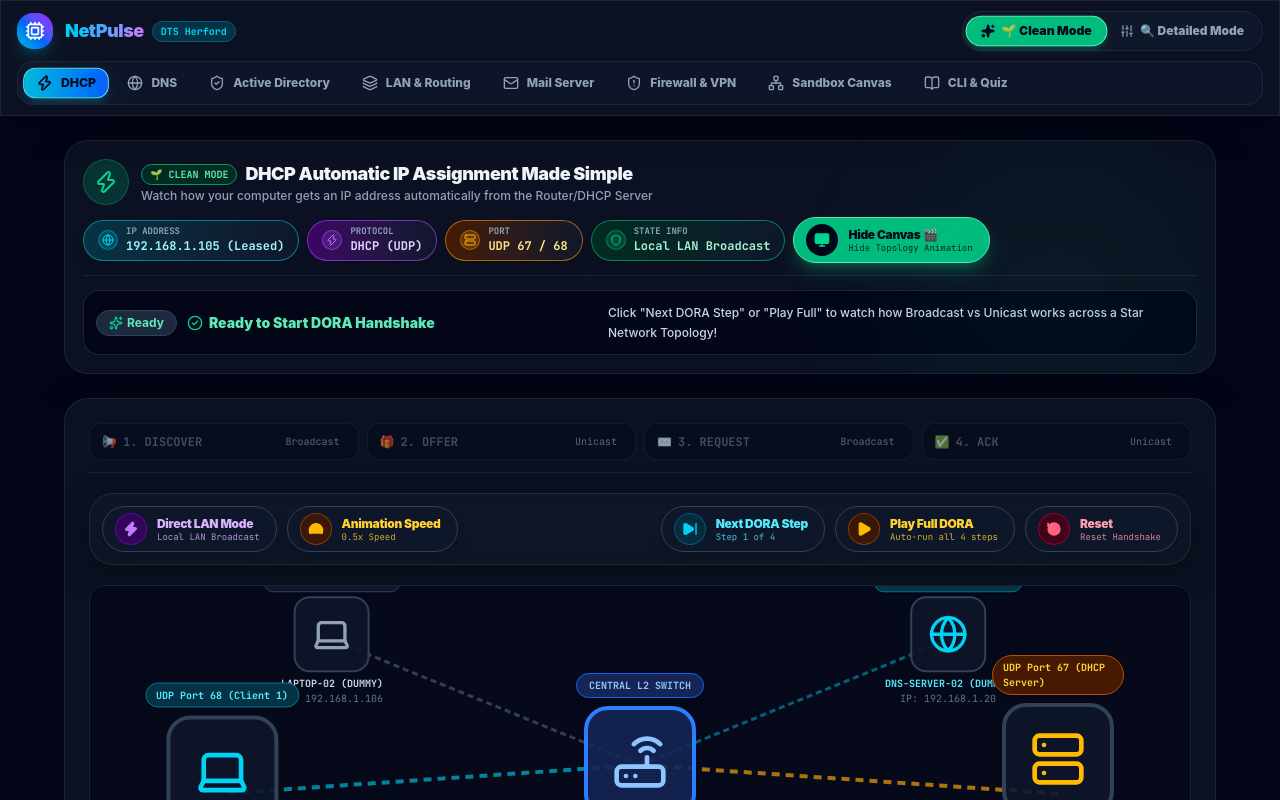
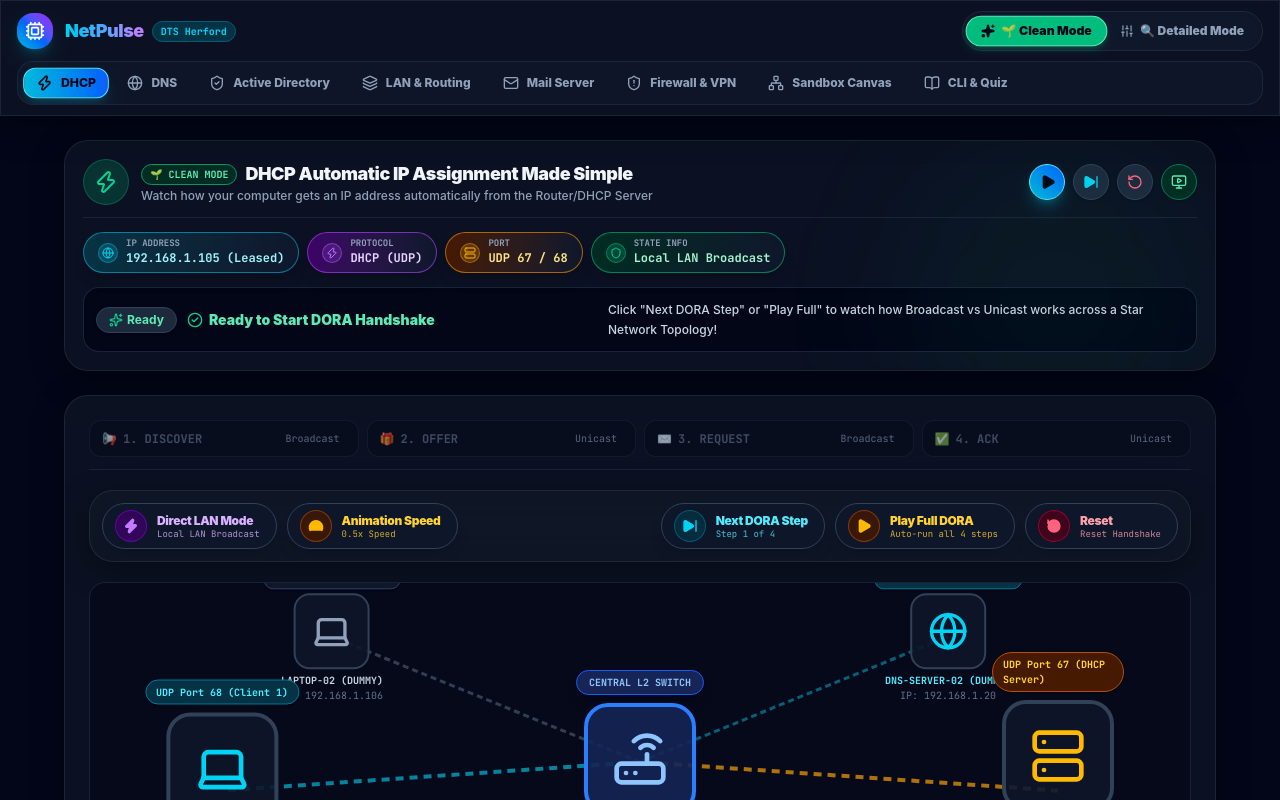
Before and after one commit to aessabiri/interactive_networking, a React (Vite) app: page / in a window 1280 px wide. Shown: the top 800 px of the page. Built offline with nearby package versions, Linux system fonts and the light colour scheme.

Commit message:
feat: move Play, Pause, Next Step, Reset, and Canvas buttons to top-right icon-only circle toolbar on CleanWidget

```diff
--- a/src/components/active-directory/ADModule.jsx
+++ b/src/components/active-directory/ADModule.jsx
@@ -325,6 +325,10 @@
           actionDesc={currentMeta.subtitle}
           stepNumber={activeStep}
           totalSteps={4}
+          isPlaying={isPlaying}
+          onPlay={handlePlayFull}
+          onStep={handleStepForward}
+          onReset={handleReset}
           showAnimation={showAnimation}
           setShowAnimation={setShowAnimation}
         />
--- a/src/components/common/EasyCard.jsx
+++ b/src/components/common/EasyCard.jsx
@@ -65,6 +65,10 @@
   actionDesc,
   stepNumber,
   totalSteps,
+  isPlaying = false,
+  onPlay,
+  onStep,
+  onReset,
   showAnimation = true,
   setShowAnimation
 }) {
@@ -74,7 +78,7 @@
       {/* BACKGROUND DECORATIVE GLOW */}
       <div className="absolute top-0 right-0 w-80 h-80 bg-emerald-500/5 rounded-full blur-3xl pointer-events-none"></div>
 
-      {/* TOP ROW: TITLE & COLORFUL BADGES */}
+      {/* TOP ROW: TITLE & TOP-RIGHT CIRCULAR ICON-ONLY ACTION TOOLBAR */}
       <div className="flex flex-wrap items-center justify-between gap-3 border-b border-slate-800/80 pb-3">
 
         {/* Module Title & Clean Mode Tag */}
@@ -93,7 +97,62 @@
           </div>
         </div>
 
-        {/* COLORFUL HIGH-CONTRAST BASIC INFO BUTTONS WITH 2-WORD SUMMARY */}
+        {/* TOP-RIGHT CIRCULAR ICON-ONLY CONTROL BUTTONS (NO TEXT, JUST SLEEK CIRCULAR LOGOS) */}
+        <div className="flex items-center gap-2 font-mono">
+          {/* PLAY / PAUSE BUTTON */}
+          {onPlay && (
+            <button
+              onClick={onPlay}
+              className={`w-9 h-9 rounded-full flex items-center justify-center transition-all cursor-pointer shadow-lg border hover:scale-110 active:scale-95 ${
+                isPlaying
+                  ? 'bg-amber-500 text-slate-950 border-amber-300 shadow-amber-500/30'
+                  : 'bg-gradient-to-tr from-cyan-500 to-blue-600 text-slate-950 border-cyan-300 shadow-cyan-500/30'
+              }`}
+              title={isPlaying ? 'Pause Simulation' : 'Start / Play Full Simulation'}
+            >
+              {isPlaying ? <Pause className="w-4 h-4 fill-current" /> : <Play className="w-4 h-4 fill-current ml-0.5" />}
+            </button>
+          )}
+
+          {/* NEXT STEP BUTTON */}
+          {onStep && (
+            <button
+              onClick={onStep}
+              disabled={isPlaying}
+              className="w-9 h-9 rounded-full bg-slate-800 hover:bg-slate-700 text-cyan-400 border border-slate-700 hover:scale-110 active:scale-95 transition-all shadow cursor-pointer flex items-center justify-center disabled:opacity-40 disabled:cursor-not-allowed"
+              title="Next Step Forward"
+            >
+              <SkipForward className="w-4 h-4 fill-current" />
+            </button>
+          )}
+
+          {/* RESET BUTTON */}
+          {onReset && (
+            <button
+              onClick={onReset}
+              className="w-9 h-9 rounded-full bg-slate-800 hover:bg-rose-950/80 text-rose-400 hover:text-rose-200 border border-slate-700 hover:border-rose-700 hover:scale-110 active:scale-95 transition-all shadow cursor-pointer flex items-center justify-center"
+              title="Reset Simulation"
+            >
+              <RotateCcw className="w-4 h-4" />
+            </button>
+          )}
+
+          {/* CANVAS ANIMATION HIDE/SHOW TOGGLE BUTTON */}
+          {setShowAnimation && (
+            <button
+              onClick={() => setShowAnimation(!showAnimation)}
+              className={`w-9 h-9 rounded-full flex items-center justify-center transition-all cursor-pointer shadow border hover:scale-110 active:scale-95 ${
+                showAnimation
+                  ? 'bg-emerald-950 text-emerald-300 border-emerald-700'
+                  : 'bg-slate-800 text-slate-400 border-slate-700'
+              }`}
+              title={showAnimation ? 'Hide Canvas Animation' : 'Show Canvas Animation'}
+            >
+              <MonitorPlay className="w-4 h-4" />
+            </button>
+          )}
+        </div>
+      </div>
         <div className="flex flex-wrap items-center gap-2 font-mono">
           {ip && (
             <div className="px-3.5 py-1.5 rounded-full bg-gradient-to-r from-cyan-950 to-slate-900 text-cyan-300 border border-cyan-500/60 shadow-lg flex items-center gap-2 hover:border-cyan-400 transition-all cursor-default">
@@ -143,19 +202,7 @@
             </div>
           )}
 
-          {/* ANIMATION TOGGLE BUTTON AS A ROUNDED ICON BUTTON */}
-          {setShowAnimation && (
-            <CleanControlButton
-              icon={MonitorPlay}
-              label={showAnimation ? 'Hide Canvas 🎬' : 'Show Canvas 🎬'}
-              description={showAnimation ? 'Hide Topology Animation' : 'Show Topology Animation'}
-              onClick={() => setShowAnimation(!showAnimation)}
-              active={showAnimation}
-              color="emerald"
-            />
-          )}
         </div>
-      </div>
 
       {/* BOTTOM ROW: STAGE PILL & ACTION DESCRIPTION */}
       <div className="flex flex-col sm:flex-row items-start sm:items-center justify-between gap-3 p-3 rounded-2xl bg-slate-950/90 border border-slate-800/90 shadow-inner">
--- a/src/components/dhcp/DHCPModule.jsx
+++ b/src/components/dhcp/DHCPModule.jsx
@@ -342,6 +342,10 @@
           actionDesc={currentMeta.subtitle}
           stepNumber={activeStep}
           totalSteps={4}
+          isPlaying={isPlaying}
+          onPlay={handlePlayFull}
+          onStep={handleStepForward}
+          onReset={handleReset}
           showAnimation={showAnimation}
           setShowAnimation={setShowAnimation}
         />
--- a/src/components/dns/DNSModule.jsx
+++ b/src/components/dns/DNSModule.jsx
@@ -410,6 +410,10 @@
           actionDesc={currentMeta.subtitle}
           stepNumber={activeStep}
           totalSteps={totalSteps}
+          isPlaying={isPlaying}
+          onPlay={handleStartPlay}
+          onStep={handleStepForward}
+          onReset={handleReset}
           showAnimation={showAnimation}
           setShowAnimation={setShowAnimation}
         />
--- a/src/components/firewall/FirewallVPNModule.jsx
+++ b/src/components/firewall/FirewallVPNModule.jsx
@@ -173,6 +173,9 @@
           status={firewallAction === 'ALLOW' ? '🟢 ALLOWED' : firewallAction === 'DROP' ? '🔴 DROPPED' : 'Ready'}
           actionTitle={firewallAction ? `Traffic Verdict: ${firewallAction}` : 'Ready to Send Test Traffic'}
           actionDesc={firewallAction === 'ALLOW' ? '🟢 PERMITTED: Firewall verified this service is secure and allowed it through!' : firewallAction === 'DROP' ? '🔴 BLOCKED: Firewall detected insecure traffic and dropped the packet!' : 'Select a service (HTTPS, SSH, RDP) above and click "Transmit Packet Through Firewall".'}
+          isPlaying={isPlaying}
+          onPlay={handleTestFirewallPacket}
+          onReset={handleReset}
           showAnimation={showAnimation}
           setShowAnimation={setShowAnimation}
         />
--- a/src/components/lan/LANModule.jsx
+++ b/src/components/lan/LANModule.jsx
@@ -307,6 +307,10 @@
           actionDesc={currentMeta.subtitle}
           stepNumber={activeStep}
           totalSteps={4}
+          isPlaying={isPlaying}
+          onPlay={handlePlayFull}
+          onStep={handleStepForward}
+          onReset={handleReset}
           showAnimation={showAnimation}
           setShowAnimation={setShowAnimation}
         />
--- a/src/components/mail/MailModule.jsx
+++ b/src/components/mail/MailModule.jsx
@@ -517,6 +517,10 @@
           actionDesc={currentMeta.subtitle}
           stepNumber={activeStep}
           totalSteps={totalSteps}
+          isPlaying={isPlaying}
+          onPlay={handlePlayFull}
+          onStep={handleStepForward}
+          onReset={handleReset}
           showAnimation={showAnimation}
           setShowAnimation={setShowAnimation}
         />
```
